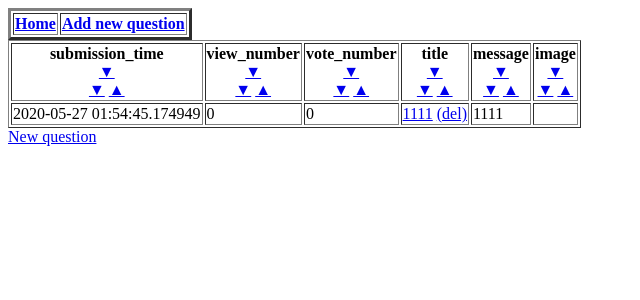
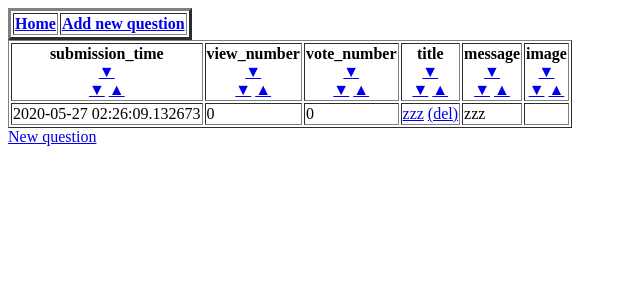
Before and after one commit to veslorand/Ask_mate_1, a Flask app: page / in a window 1280 px wide. Shown: the top 300 px of the page, without its empty margins (0-640 px from the left). Run offline with Flask 2, Linux system fonts and the light colour scheme; lists and menus that the app fills with data are empty.

Commit message:
Some changes

```diff
--- a/answer.csv
+++ b/answer.csv
@@ -5,3 +5,8 @@ f544b40e-40b8-47d6-a99e-076cb964e4d1,2020-05-26 23:04:50.563660,0,e30483dd-00fc-
 ",
 3ef99c8f-ced0-4490-8755-19f5f5b9ceb9,2020-05-27 01:54:49.506157,0,43841d5e-9924-404d-88e8-8adf41504018,fdsafd,
 ea30e21b-df5f-4ca7-9f3f-b8f486cbb76e,2020-05-27 02:00:12.412883,0,43841d5e-9924-404d-88e8-8adf41504018,eftfrdt,
+c5eb4cf6-7d41-4813-abfd-74eb30b84be0,2020-05-27 02:09:05.898453,0,43841d5e-9924-404d-88e8-8adf41504018,rrrrr,
+e82b1513-e1ce-4dff-b4fc-13c0e49b3caf,2020-05-27 02:25:26.667567,0,7922d16c-345a-47fc-8436-9503f1471974,erwrewr,
+28462cf9-a9f8-4e94-926b-26ffaac8ab48,2020-05-27 02:25:29.463902,0,7922d16c-345a-47fc-8436-9503f1471974,wefwef,
+23be2ba3-830c-4dac-85d6-d76abdcb6eab,2020-05-27 02:26:17.463964,0,99166149-5a7a-49b8-a989-49d00b307d1b,ztttt,
+8527deea-dddf-4f98-8d5a-44e8765c2db9,2020-05-27 02:26:20.685101,0,99166149-5a7a-49b8-a989-49d00b307d1b,tttttt,
--- a/question.csv
+++ b/question.csv
@@ -1,2 +1,2 @@
 id,submission_time,view_number,vote_number,title,message,image
-43841d5e-9924-404d-88e8-8adf41504018,2020-05-27 01:54:45.174949,0,0,1111,1111,
+99166149-5a7a-49b8-a989-49d00b307d1b,2020-05-27 02:26:09.132673,0,0,zzz,zzz,
--- a/server.py
+++ b/server.py
@@ -12,8 +12,6 @@ def list_questions():
     all_question = data_handler.get_all_question()
     sorted_questions_by_date = sorted(all_question, key=lambda i: i['submission_time'])
     k = [i for i in request.values.values()]
-    for i in k:
-        print(i)
     return render_template("question_list.html", all_question=sorted_questions_by_date, header=data_handler.QUESTIONS_HEADER)
 
 
--- a/templates/question_list.html
+++ b/templates/question_list.html
@@ -18,9 +18,9 @@
             </tr>
         </thead>
         <tbody>
-            {% for item in all_question %}
+            {% for question_dict in all_question %}
                 <tr>
-                    {% for i in item.items() %}
+                    {% for i in question_dict.items() %}
                         {% if loop.first %}
                             {{ continue }}
                         {% elif i[0] != "title" %}
@@ -29,8 +29,8 @@
                             </td>
                         {% else %}
                             <td>
-                                <a href="/question/{{ item['id'] }}">{{ item['title'] }}</a>
-                                <a href="/question/{{ item['id'] }}/delete">(del)</a>
+                                <a href="/question/{{ question_dict['id'] }}">{{ question_dict['title'] }}</a>
+                                <a href="/question/{{ question_dict['id'] }}/delete">(del)</a>
                             </td>
                         {% endif %}
                     {% endfor %}
```
Also changed, not shown: templates/answer_list.html (+8 -11 lines).
